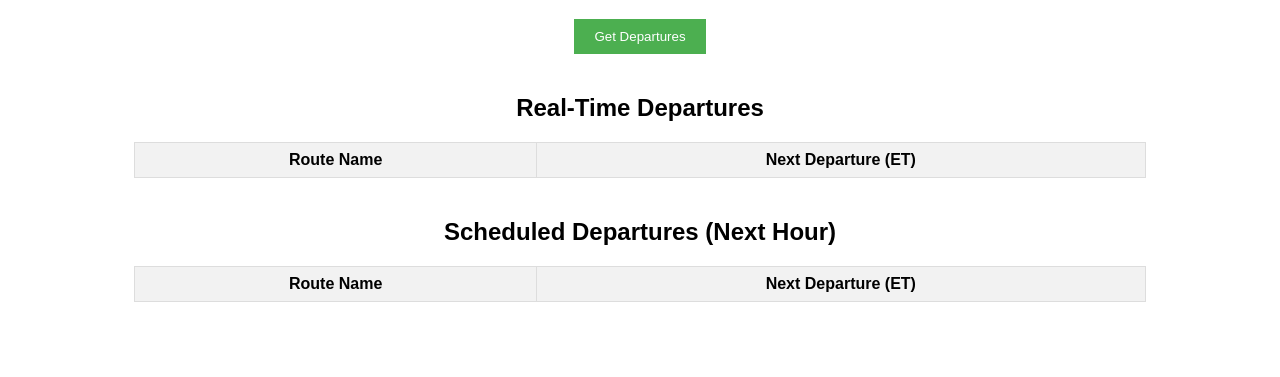
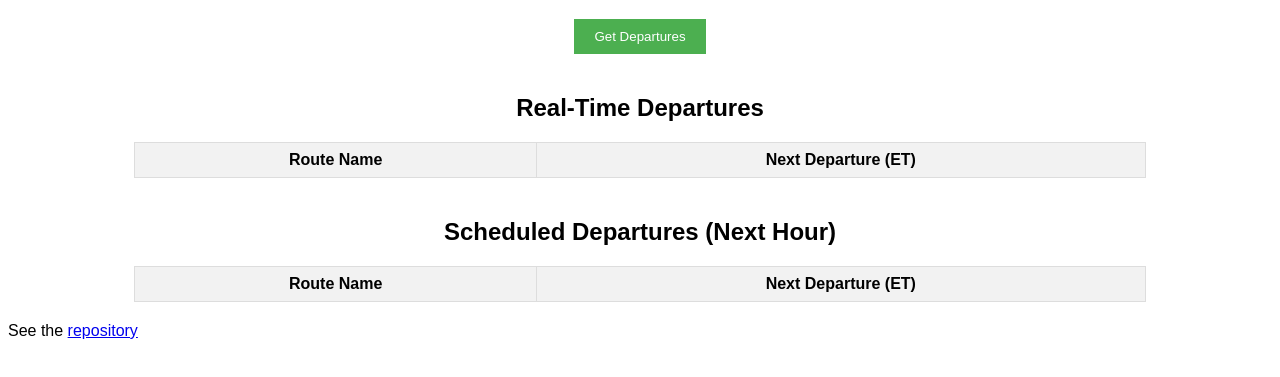
Before and after one commit to CampusPulse/whenbus, a website: page public/index.html in a window 1280 px wide. Shown: the part 61-438 px from the top of the page. Drawn offline with Linux system fonts and the light colour scheme.

Commit message:
add small credit line to the end

```diff
--- a/public/index.html
+++ b/public/index.html
@@ -51,6 +51,8 @@
             <!-- Scheduled parsed data will appear here -->
         </tbody>
     </table>
+
+    <p>See the <a href="https://github.com/cbindev/whenbus">repository</a></p>
 
     <script>
         function fetchData() {
```
